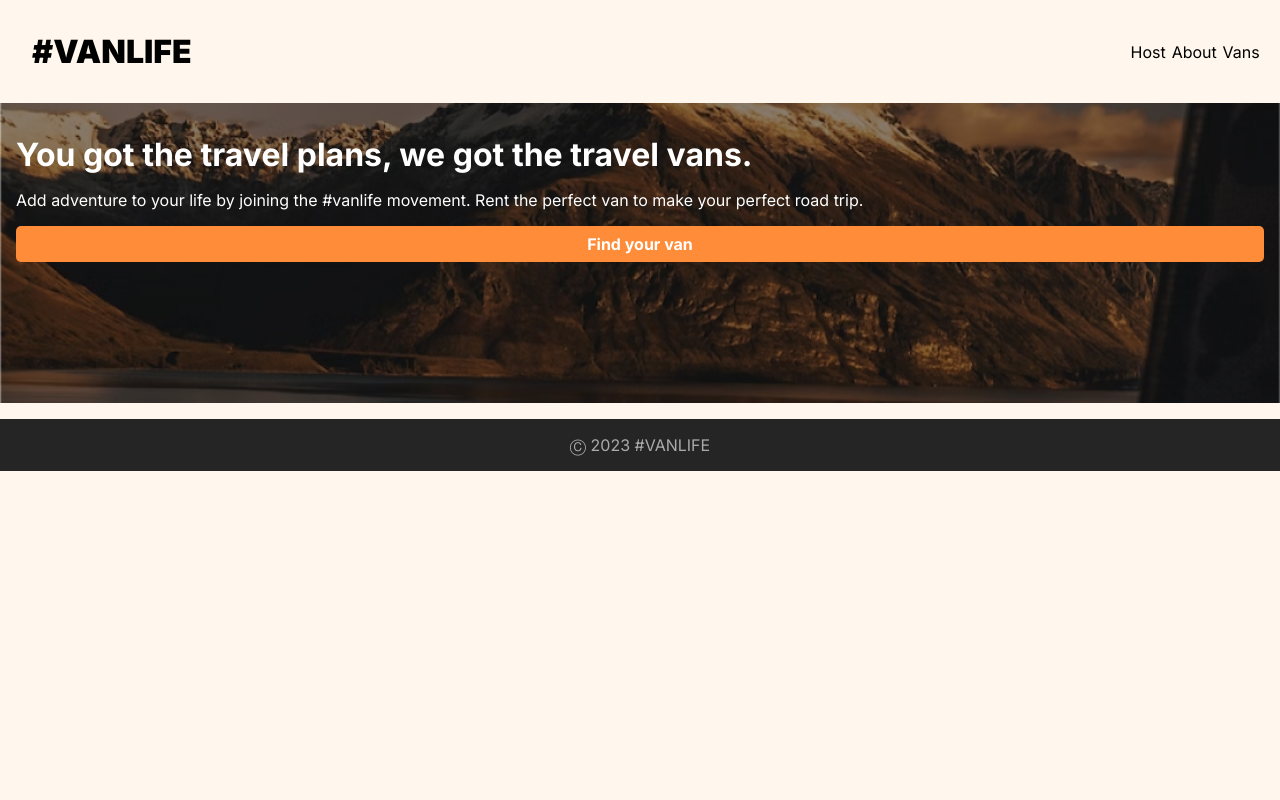
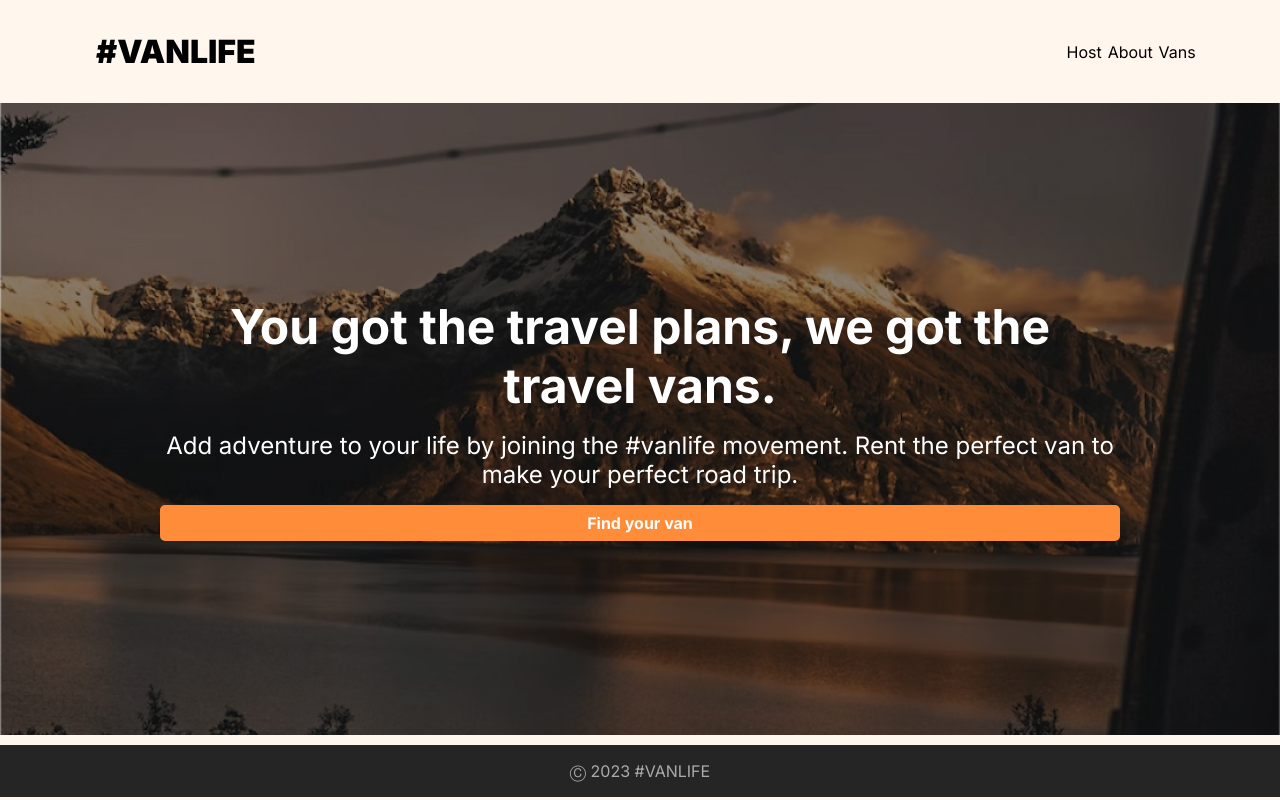
Before and after one commit to ihussein456/van-life, a React (Vite) app: page / in a window 1280 px wide. Built offline with nearby package versions, Linux system fonts and the light colour scheme; what miragejs would draw is missing.

Commit message:
Update CSS

```diff
--- a/src/index.css
+++ b/src/index.css
@@ -67,7 +67,7 @@ body{
     background-color: #252525;
     text-align: center;
     padding: 1rem 0;
-    margin-top: 1rem;
+    margin-top: 10px;
 
 }
 
@@ -317,3 +317,59 @@ a{
     color: white;
     font-family: "Inter", sans-serif;
 }
+
+@media (min-width: 800px) {
+    .hero{
+        height: 79vh;
+        justify-content: center;
+        text-align: center;
+        padding: 0px 10rem;
+        overflow: hidden;
+    }
+    .hero h1{
+        font-size: 3rem;
+        padding-inline: 1rem;
+    }
+    .hero p{
+        font-size: 24px;
+    }
+    .vans{
+        grid-template-columns: 1fr 1fr 1fr;
+    }
+    .van-container{
+        padding-inline: 6rem
+    }
+    .navbar{
+        padding-inline: 6rem;
+    }
+    .van-detail{
+        display: flex;
+        gap: 10%;
+    }
+    .van-info-img{
+        height: 500px;
+    }
+    .van-info{
+        margin-top: auto;
+        margin-bottom: auto;
+    }
+    .van-info h2{
+        font-size: 2.5rem;
+    }
+    .van-info p{
+        font-size: 18px;
+    }
+    .van-info i{
+        font-size: 2rem;
+    }
+    .button{
+        font-size: 1rem;
+    }
+    .host-nav{
+        padding-inline: 6rem;
+    }
+    .van-buttons button +  button{
+        margin-left: 2rem;
+    }
+
+}
--- a/src/pages/About.jsx
+++ b/src/pages/About.jsx
@@ -4,8 +4,8 @@ import { Link } from "react-router-dom";
 
 function About() {
     return (
-        <div>
-            <img src={img} alt="" />
+        <div className="van-container">
+            <img className="about-img" src={img} alt="" />
             <div className="about">
                 <h1>Don’t squeeze in a sedan when you could relax in a van.</h1>
                 <p>Our mission is to enliven your road trip with the perfect travel van rental. Our vans are recertified before each trip to ensure your travel plans can go off without a hitch.
--- a/src/pages/vans/VanDetail.jsx
+++ b/src/pages/vans/VanDetail.jsx
@@ -18,14 +18,13 @@ function VanDetail() {
 
     return (
         <div className="van-container">
-            <h1>Van Detail goes here</h1>
             <Link
             to={location.state.search? `/vans?type=${location.state.search}` : "/vans"}
 
             > &larr; Back to {location.state.search? location.state.search: "all"} vans
             </Link>
             {vanInfo? (
-            <div>
+            <div className="van-detail">
                 <img className="van-info-img" src={vanInfo.imageUrl} alt="" />
                 <div className="van-info">
                     <i className={`van-type ${vanInfo.type} selected`}>{vanInfo.type}</i>
--- a/src/pages/vans/Vans.jsx
+++ b/src/pages/vans/Vans.jsx
@@ -32,7 +32,7 @@ function Vans() {
         <div>
             <div className="van-container">
             <h1>Explore our van options</h1>
-            <div>
+            <div className="van-buttons">
                 <button
                     className={`van-type luxury ${typeFilter ==="luxury"? "selected": ""}`}
                     onClick={() => setSearchParams({type: "luxury"})}
```
